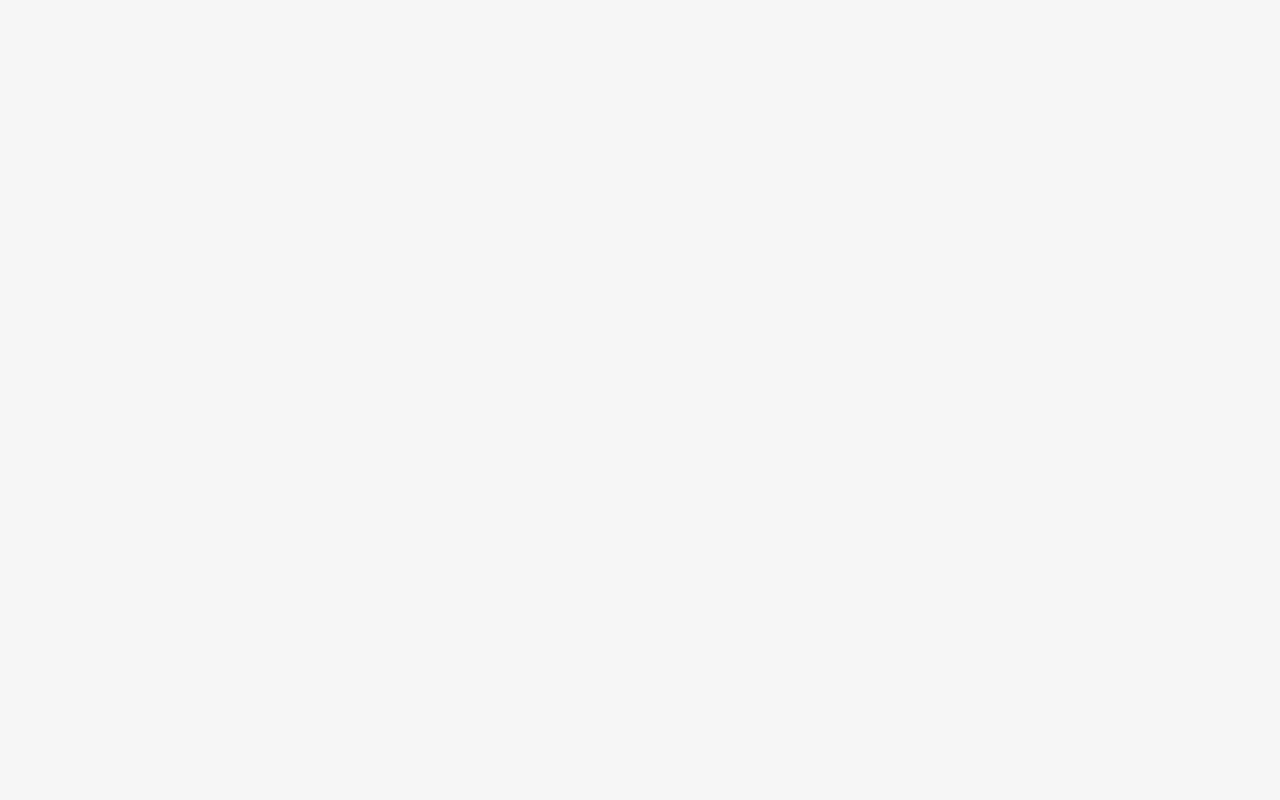
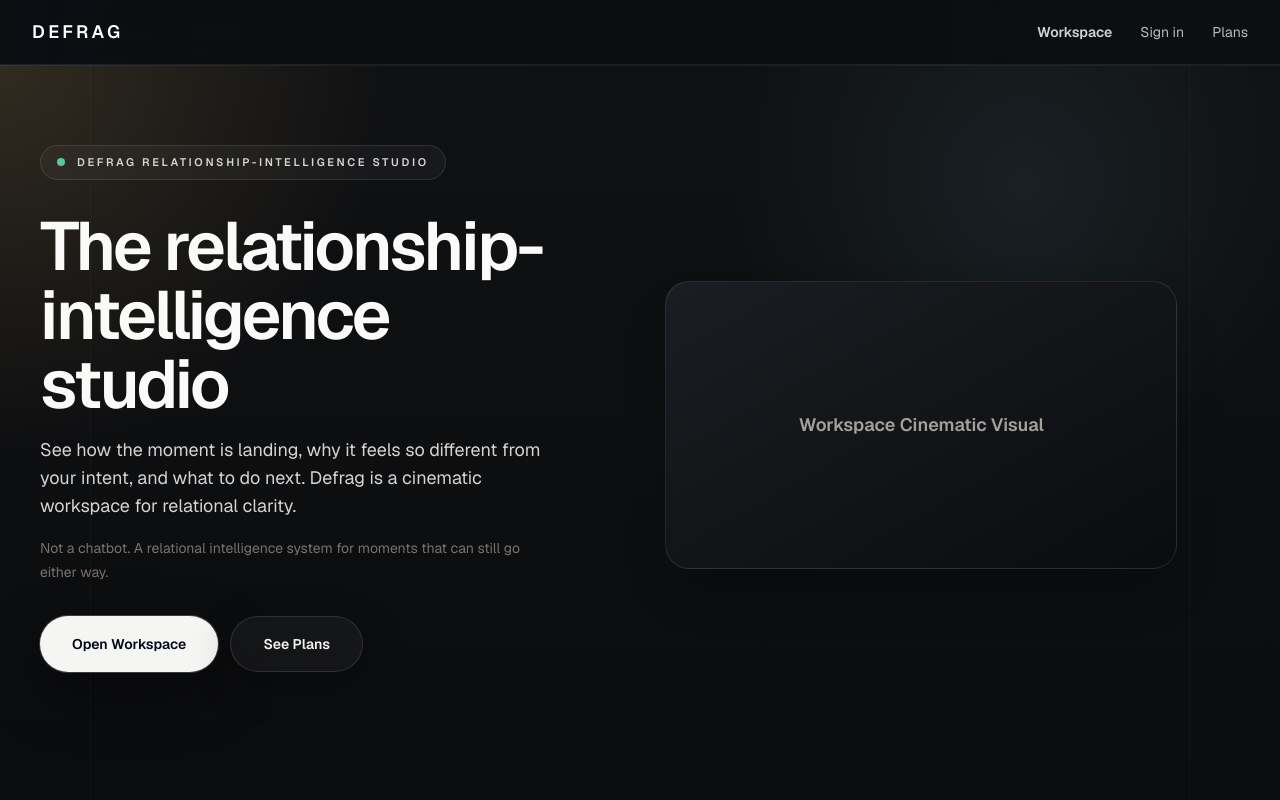
Before and after one commit to cjo93/v0-defrag-app-shell, a Next.js app: page /studio in a window 1280 px wide. Before the commit this address had no page. Shown: the top 800 px of the page. Built offline with nearby package versions, Linux system fonts and the light colour scheme.

Commit message:
fix(entry): make /studio the public entry, update navbar, remove /studio redirect, and normalize classes

```diff
--- a/app/studio/page.tsx
+++ b/app/studio/page.tsx
@@ -1,7 +1,55 @@
-import { redirect } from 'next/navigation'
 
-// /studio redirects to the landing page on this branch.
-// The workspace is accessible after sign-in.
+import { Navbar } from '@/components/layout/navbar'
+import { Footer } from '@/components/layout/footer'
+import Link from 'next/link'
+
 export default function StudioPage() {
-  redirect('/')
+  return (
+    <div className="min-h-screen bg-[#0d0e10] text-stone-100 flex flex-col">
+      <Navbar />
+      <main className="flex-1 overflow-hidden bg-[radial-gradient(circle_at_top_left,rgba(199,160,92,0.18),transparent_26%),radial-gradient(circle_at_80%_16%,rgba(72,117,125,0.16),transparent_24%),linear-gradient(180deg,#101113_0%,#0b0c0e_100%)] pb-[max(1.25rem,env(safe-area-inset-bottom))]">
+        <section className="relative isolate border-b border-white/8">
+          <div className="absolute inset-0 opacity-50">
+            <div className="absolute inset-x-0 top-0 h-px bg-white/10" />
+            <div className="absolute inset-y-0 left-[7%] w-px bg-white/5" />
+            <div className="absolute inset-y-0 right-[7%] w-px bg-white/5" />
+          </div>
+          <div className="mx-auto grid min-h-[calc(100svh-4rem)] max-w-360 grid-cols-1 gap-10 px-4 pb-10 pt-8 sm:px-6 lg:grid-cols-[minmax(0,0.82fr)_minmax(min(100%,560px),1fr)] lg:px-10 lg:pb-14 lg:pt-10">
+            <div className="relative flex flex-col justify-between gap-10 lg:py-10">
+              <div className="space-y-8">
+                <div className="inline-flex items-center gap-3 rounded-full border border-white/10 bg-white/4 px-4 py-2 text-[11px] font-semibold uppercase tracking-[0.24em] text-stone-300 backdrop-blur-sm">
+                  <span className="h-2 w-2 rounded-full bg-emerald-300 animate-pulse" />
+                  DEFRAG relationship-intelligence studio
+                </div>
+                <div className="max-w-xl space-y-4">
+                  <h1 className="text-balance text-[2.35rem] font-semibold leading-[1.02] tracking-[-0.04em] text-stone-50 sm:text-[3.25rem] lg:text-[4.25rem]">
+                    The relationship-intelligence studio
+                  </h1>
+                  <p className="max-w-lg text-base leading-7 text-stone-300 sm:text-lg">
+                    See how the moment is landing, why it feels so different from your intent, and what to do next. Defrag is a cinematic workspace for relational clarity.
+                  </p>
+                  <p className="max-w-lg text-sm leading-6 text-stone-500">Not a chatbot. A relational intelligence system for moments that can still go either way.</p>
+                </div>
+                <div className="flex flex-col gap-3 sm:flex-row items-start">
+                  <Link href="/workspace" className="inline-flex h-14 min-h-12 items-center justify-center rounded-full bg-stone-100 px-8 text-sm font-semibold text-slate-950 shadow-[0_22px_60px_rgba(0,0,0,0.42)] ring-1 ring-white/20 transition hover:-translate-y-px hover:bg-white">
+                    Open Workspace
+                  </Link>
+                  <Link href="/pricing" className="inline-flex h-14 min-h-12 items-center justify-center rounded-full border border-white/12 bg-white/4 px-8 text-sm font-semibold text-stone-100 shadow-[0_12px_40px_rgba(0,0,0,0.25)] backdrop-blur-md transition hover:bg-white/8">
+                    See Plans
+                  </Link>
+                </div>
+              </div>
+            </div>
+            <div className="relative flex items-center justify-center">
+              {/* Cinematic workspace visual placeholder */}
+              <div className="aspect-video w-full max-w-lg rounded-3xl border border-white/10 bg-linear-to-br from-[#1a1d22] to-[#0b0c0e] shadow-2xl flex items-center justify-center">
+                <span className="text-stone-400 text-lg font-semibold">Workspace Cinematic Visual</span>
+              </div>
+            </div>
+          </div>
+        </section>
+      </main>
+      <Footer />
+    </div>
+  )
 }
--- a/components/layout/navbar.tsx
+++ b/components/layout/navbar.tsx
@@ -1,37 +1,25 @@
 import Link from 'next/link'
-import { Button } from '@/components/ui/button'
+
 
 export function Navbar() {
   return (
-    <nav className="sticky top-0 z-40 border-b border-white/8 bg-gradient-to-r from-[#0b0f12]/80 via-[#0a0c10]/70 to-[#0d0f11]/80 backdrop-blur-xl">
+    <nav className="sticky top-0 z-40 border-b border-white/8 bg-linear-to-r from-[#0b0f12]/80 via-[#0a0c10]/70 to-[#0d0f11]/80 backdrop-blur-xl">
       <div className="mx-auto max-w-7xl px-4 sm:px-6 lg:px-8">
         <div className="flex h-16 items-center justify-between gap-4">
-          <Link href="/" className="text-lg font-semibold tracking-[0.18em] text-white transition-colors hover:text-white/86">
+          <Link href="/studio" className="text-lg font-semibold tracking-[0.18em] text-white transition-colors hover:text-white/86">
             DEFRAG
           </Link>
 
-          <div className="hidden items-center gap-7 md:flex">
-            <Link href="/product" className="text-sm text-white/52 transition-colors hover:text-white/82">
-              Product
+          <div className="flex items-center gap-7">
+            <Link href="/studio" className="text-sm text-white/82 font-semibold transition-colors hover:text-white">
+              Workspace
             </Link>
-            <Link href="/learn" className="text-sm text-white/52 transition-colors hover:text-white/82">
-              Learn
+            <Link href="/login" className="text-sm text-white/72 transition-colors hover:text-white">
+              Sign in
             </Link>
-            <Link href="/dashboard" className="text-sm text-white/52 transition-colors hover:text-white/82">
-              Dashboard
+            <Link href="/pricing" className="text-sm text-white/72 transition-colors hover:text-white">
+              Plans
             </Link>
-            <Link href="/invite" className="text-sm text-white/52 transition-colors hover:text-white/82">
-              Invite
-            </Link>
-          </div>
-
-          <div className="flex items-center gap-3">
-            <Button variant="ghost" size="sm" asChild className="text-sm text-white/72 hover:bg-white/[0.06] hover:text-white">
-              <Link href="/signin">Sign In</Link>
-            </Button>
-            <Button size="sm" asChild className="rounded-full bg-white px-4 text-sm font-semibold text-black hover:bg-white/92">
-              <Link href="/get-started">Get Started</Link>
-            </Button>
           </div>
         </div>
       </div>
--- a/middleware.ts
+++ b/middleware.ts
@@ -71,9 +71,10 @@ export async function middleware(request: NextRequest) {
     return NextResponse.redirect(url)
   }
 
-  // Redirect /studio to /
-  if (url.pathname === '/studio' || url.pathname.startsWith('/studio/')) {
-    url.pathname = '/'
+
+  // Redirect root / to /studio for public entry
+  if (url.pathname === '/') {
+    url.pathname = '/studio'
     return NextResponse.redirect(url, 301)
   }
 
```
